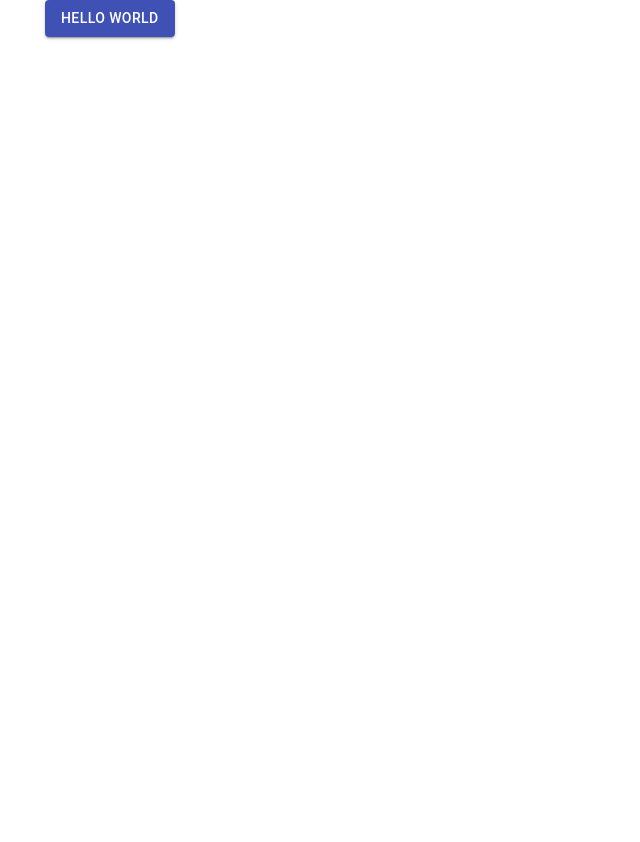
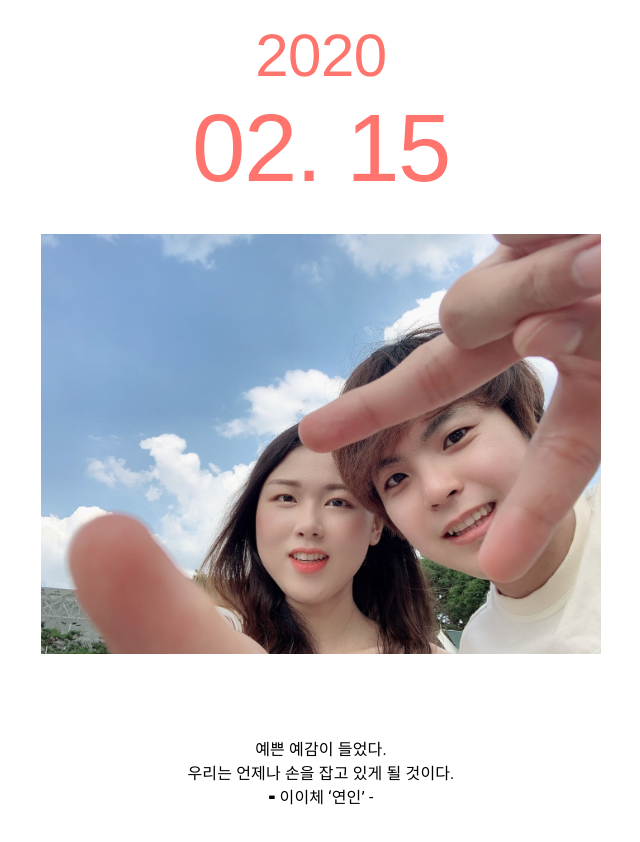
Before and after one commit to norux/feb15, a React app: page / in a window 1280 px wide. Shown: the top 842 px of the page, without its empty margins (319-959 px from the left). Before the commit the page ends 800 px from the top, so only its background shows below. Built offline with nearby package versions, Linux system fonts and the light colour scheme.

Commit message:
Adjust to layout (#2)

```diff
--- a/config/webpack.config.base.js
+++ b/config/webpack.config.base.js
@@ -10,6 +10,7 @@ module.exports = {
   },
   output: {
     path: dist,
+    publicPath: '/',
   },
   resolve: {
     alias: {
@@ -32,6 +33,10 @@ module.exports = {
         test: /\.html$/,
         loader: 'html-loader',
       },
+      {
+        test: /\.(png|jpe?g|gif|svg)(\?.*)?$/,
+        loader: 'file-loader',
+      },
     ],
   },
   plugins: [
--- a/package.json
+++ b/package.json
@@ -21,8 +21,10 @@
   "homepage": "https://github.com/norux/feb15#readme",
   "dependencies": {
     "@material-ui/core": "^4.4.0",
+    "@material-ui/icons": "^4.2.1",
     "install": "^0.13.0",
     "npm": "^6.11.2",
+    "prop-types": "^15.7.2",
     "react": "^16.9.0",
     "react-dom": "^16.9.0"
   },
@@ -33,6 +35,7 @@
     "@babel/preset-react": "^7.0.0",
     "@hot-loader/react-dom": "^16.9.0",
     "autoprefixer": "^9.6.1",
+    "babel-eslint": "^10.0.3",
     "babel-loader": "^8.0.6",
     "css-loader": "^3.2.0",
     "eslint": "^6.3.0",
@@ -41,8 +44,11 @@
     "eslint-plugin-babel": "^5.3.0",
     "eslint-plugin-import": "^2.18.2",
     "eslint-plugin-node": "^9.2.0",
+    "eslint-plugin-prettier": "^3.1.0",
     "eslint-plugin-promise": "^4.2.1",
+    "eslint-plugin-react": "^7.14.3",
     "eslint-plugin-standard": "^4.0.1",
+    "file-loader": "^4.2.0",
     "html-loader": "^0.5.5",
     "html-webpack-plugin": "^3.2.0",
     "lint-staged": "^9.2.5",
--- /dev/null
+++ b/src/App.js
@@ -0,0 +1,23 @@
+import React from 'react'
+import { hot } from 'react-hot-loader/root'
+import Container from '@material-ui/core/Container'
+import makeStyles from '@material-ui/core/styles/makeStyles'
+import { Index } from '~/pages'
+
+const useStyles = makeStyles(() => ({
+  root: {
+    padding: 0,
+    height: '100vh',
+  },
+}))
+
+export const App = hot(() => {
+  const classes = useStyles()
+  const { root } = classes
+
+  return (
+    <Container maxWidth="sm" className={root}>
+      <Index />
+    </Container>
+  )
+})
--- a/src/app.js
+++ /dev/null
@@ -1,14 +0,0 @@
-import React from 'react'
-import { hot } from 'react-hot-loader/root'
-import Container from '@material-ui/core/Container'
-import Button from '@material-ui/core/Button'
-
-export const App = hot(() => (
-  <div>
-    <Container maxWidth="sm" className="wrap">
-      <Button variant="contained" color="primary">
-        Hello World
-      </Button>
-    </Container>
-  </div>
-))
--- /dev/null
+++ b/src/components/Introduction.js
@@ -0,0 +1,42 @@
+import React from 'react'
+import Box from '@material-ui/core/Box'
+import makeStyles from '@material-ui/core/styles/makeStyles'
+import Typography from '@material-ui/core/Typography'
+import introImage from '~/css/images/intro.jpg'
+
+const useStyles = makeStyles(() => ({
+  introduction: {
+    backgroundColor: '#FFF',
+    padding: '20px',
+  },
+  title: {
+    fontFamily: 'Helvetica Neue, sans-serif',
+    fontWeight: 500,
+    color: '#FF746C',
+  },
+  photo: {
+    marginTop: '30px',
+    width: '100%',
+  },
+}))
+
+export const Introduction = () => {
+  const classes = useStyles()
+  const { introduction, title, photo } = classes
+
+  return (
+    <Box display="flex" flexDirection="column" justifyContent="flex-start" alignItems="center" className={introduction}>
+      <Box display="flex" flexDirection="column" alignItems="center">
+        <Typography variant="h2" className={title}>
+          2020
+        </Typography>
+        <Typography variant="h1" className={title}>
+          02. 15
+        </Typography>
+      </Box>
+      <Box className={photo}>
+        <img src={introImage} alt="intro" width="100%" />
+      </Box>
+    </Box>
+  )
+}
--- /dev/null
+++ b/src/components/Poet.js
@@ -0,0 +1,29 @@
+import React from 'react'
+import makeStyles from '@material-ui/core/styles/makeStyles'
+import { Section } from '~/components/common/Section'
+import { Typography } from '@material-ui/core'
+import Box from '@material-ui/core/Box'
+
+const useStyles = makeStyles(() => ({
+  poet: {
+    padding: '50px 0',
+  },
+  typography: {
+    textAlign: 'center',
+  },
+}))
+
+export const Poet = () => {
+  const classes = useStyles()
+  const { poet, typography } = classes
+
+  return (
+    <Section>
+      <Box className={poet}>
+        <Typography className={typography}>예쁜 예감이 들었다.</Typography>
+        <Typography className={typography}>우리는 언제나 손을 잡고 있게 될 것이다.</Typography>
+        <Typography className={typography}>⁃ 이이체 ‘연인’ -</Typography>
+      </Box>
+    </Section>
+  )
+}
--- /dev/null
+++ b/src/components/common/Section.js
@@ -0,0 +1,28 @@
+import React from 'react'
+import PropTypes from 'prop-types'
+import makeStyles from '@material-ui/core/styles/makeStyles'
+import Box from '@material-ui/core/Box'
+
+const useStyles = makeStyles(() => ({
+  section: {
+    margin: '10px 0',
+    backgroundColor: '#fff',
+    borderRadius: '5px',
+  },
+}))
+
+export const Section = props => {
+  const classes = useStyles()
+  const { section } = classes
+  const { children } = props
+
+  return (
+    <Box display="flex" flexDirection="column" justifyContent="flex-start" alignItems="center" className={section}>
+      {children}
+    </Box>
+  )
+}
+
+Section.propTypes = {
+  children: PropTypes.element.isRequired,
+}
--- a/src/css/layout.css
+++ b/src/css/layout.css
@@ -1,10 +1,14 @@
-$color_main_bg: #919191;
+$color_main_bg: #F0EBE7;
 
 html, body {
   background-color: $color_main_bg;
 }
 
+.top {
+  background-color: #fff;
+
+}
+
 .wrap {
-  background-color: #fff;
   height: 100vh;
 }
--- a/src/index.js
+++ b/src/index.js
@@ -1,6 +1,6 @@
 import React from 'react'
 import ReactDOM from 'react-dom'
-import { App } from '~/app'
+import { App } from '~/App'
 import '~/css/index.css'
 
 ReactDOM.render(<App />, document.querySelector('#app'))
--- a/src/pages/index.js
+++ b/src/pages/index.js
@@ -0,0 +1,12 @@
+import React, { Fragment } from 'react'
+import { Introduction } from '~/components/Introduction'
+import { Poet } from '~/components/Poet'
+
+export const Index = () => {
+  return (
+    <Fragment>
+      <Introduction />
+      <Poet />
+    </Fragment>
+  )
+}
```
Also changed, not shown: .eslintrc.js, src/css/images/intro.jpg (added), 1 other file (tests, documents, lock files or other folders).
